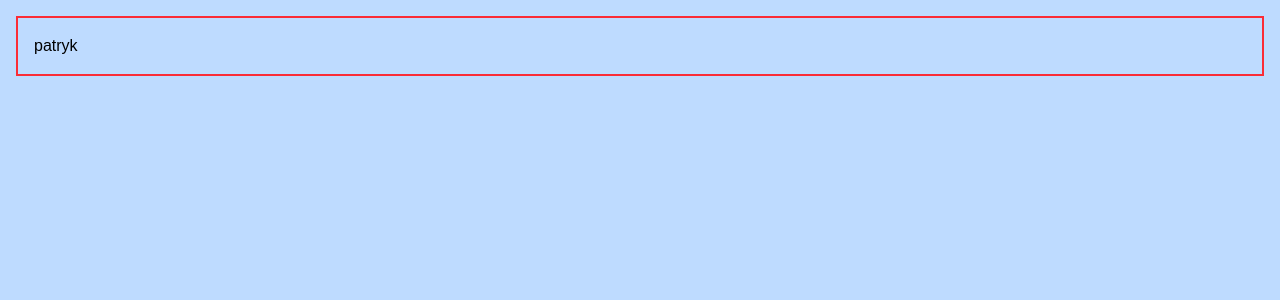
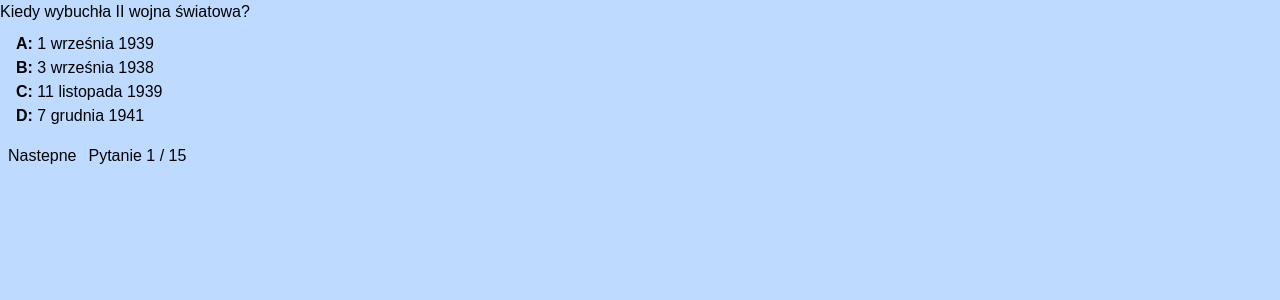
Before and after one commit to patrykator/graEdukacyjna, a Next.js app: page /quiz in a window 1280 px wide. Shown: the top 300 px of the page. Built offline with nearby package versions, Linux system fonts and the light colour scheme.

Commit message:
Refactor code structure for improved readability and maintainability

```diff
--- a/app/quiz/page.tsx
+++ b/app/quiz/page.tsx
@@ -1,6 +1,209 @@
-function page() {
+"use client";
 
-  return <div className="border-2  border-red-500 p-4 m-4">patryk</div>;
+import Link from "next/link";
+import { useState } from "react";
+
+export default function Page() {
+  const [currentQuestion, setCurrentQuestion] = useState<number>(0);
+
+  const pytania = [
+    {
+      question: "Kiedy wybuchła II wojna światowa?",
+      answers: {
+        A: "1 września 1939",
+        B: "3 września 1938",
+        C: "11 listopada 1939",
+        D: "7 grudnia 1941",
+      },
+      correct: "A",
+    },
+    {
+      question: "Kto był pierwszym królem Polski?",
+      answers: {
+        A: "Mieszko I",
+        B: "Bolesław Chrobry",
+        C: "Kazimierz Wielki",
+        D: "Władysław Łokietek",
+      },
+      correct: "B",
+    },
+    {
+      question: "W którym roku miała miejsce bitwa pod Grunwaldem?",
+      answers: {
+        A: "1386",
+        B: "1400",
+        C: "1410",
+        D: "1434",
+      },
+      correct: "C",
+    },
+    {
+      question: "Które państwo jako pierwsze zaatakowały Niemcy w 1939 roku?",
+      answers: {
+        A: "Francję",
+        B: "Polskę",
+        C: "Norwegię",
+        D: "Czechosłowację",
+      },
+      correct: "B",
+    },
+    {
+      question: "Kiedy odbył się chrzest Polski?",
+      answers: {
+        A: "966",
+        B: "972",
+        C: "997",
+        D: "1025",
+      },
+      correct: "A",
+    },
+    {
+      question: "Kto był przywódcą powstania warszawskiego?",
+      answers: {
+        A: "Tadeusz Bór-Komorowski",
+        B: "Władysław Anders",
+        C: "Stanisław Sosabowski",
+        D: "Stefan Rowecki",
+      },
+      correct: "A",
+    },
+    {
+      question: "W którym roku Polska odzyskała niepodległość?",
+      answers: {
+        A: "1914",
+        B: "1918",
+        C: "1920",
+        D: "1939",
+      },
+      correct: "B",
+    },
+    {
+      question: "Kto był pierwszym prezydentem Rzeczypospolitej Polskiej?",
+      answers: {
+        A: "Józef Piłsudski",
+        B: "Gabriel Narutowicz",
+        C: "Ignacy Mościcki",
+        D: "Stanisław Wojciechowski",
+      },
+      correct: "B",
+    },
+    {
+      question: "Kiedy miała miejsce bitwa pod Wiedniem?",
+      answers: {
+        A: "1655",
+        B: "1683",
+        C: "1700",
+        D: "1772",
+      },
+      correct: "B",
+    },
+    {
+      question: "Kto był przywódcą Solidarności?",
+      answers: {
+        A: "Lech Wałęsa",
+        B: "Tadeusz Mazowiecki",
+        C: "Wojciech Jaruzelski",
+        D: "Bronisław Geremek",
+      },
+      correct: "A",
+    },
+    {
+      question: "W którym roku upadł komunizm w Polsce?",
+      answers: {
+        A: "1980",
+        B: "1985",
+        C: "1989",
+        D: "1991",
+      },
+      correct: "C",
+    },
+    {
+      question: "Kiedy miały miejsce rozbiory Polski?",
+      answers: {
+        A: "w latach 1772–1795",
+        B: "w latach 1700–1720",
+        C: "w latach 1800–1815",
+        D: "w latach 1750–1760",
+      },
+      correct: "A",
+    },
+    {
+      question: "Kto był królem Polski podczas potopu szwedzkiego?",
+      answers: {
+        A: "Zygmunt III Waza",
+        B: "Władysław IV Waza",
+        C: "Jan Kazimierz",
+        D: "Stanisław August Poniatowski",
+      },
+      correct: "C",
+    },
+    {
+      question: "Kiedy wybuchło powstanie listopadowe?",
+      answers: {
+        A: "1830",
+        B: "1846",
+        C: "1863",
+        D: "1918",
+      },
+      correct: "A",
+    },
+    {
+      question: "Kto był ostatnim królem Polski?",
+      answers: {
+        A: "Stanisław August Poniatowski",
+        B: "Jan III Sobieski",
+        C: "August II Mocny",
+        D: "Zygmunt III Waza",
+      },
+      correct: "A",
+    },
+  ];
+
+  const current = pytania[currentQuestion];
+  const lastQuestion = pytania.length;
+
+
+
+  return (
+    <div>
+      {current ? (
+        <div className="mb-4">
+          <h3 className="m-0">{current.question}</h3>
+          <ul className="mt-2 ml-4">
+            {Object.entries(current.answers).map(([key, text]) => (
+              <li key={key}>
+                <strong>{key}:</strong> {text}
+              </li>
+            ))}
+          </ul>
+        </div>
+      ) : (
+        <div>Brak pytań</div>
+      )}
+
+      <div className="mt-3">
+        <button
+          onClick={() => setCurrentQuestion((q) => Math.max(0, q - 1))}
+          disabled={currentQuestion === 0}
+        >
+          {currentQuestion !== 0 ? 'Poprzednie' : ''}
+
+        </button>
+
+        <button
+          onClick={() =>
+            setCurrentQuestion((q) => Math.min(pytania.length - 1, q + 1))
+          }
+          disabled={currentQuestion >= pytania.length - 1}
+          className="ml-2"
+        >
+          {currentQuestion + 1 === lastQuestion ? (<Link href='/results'>Zakoncz</Link>) : "Nastepne"}
+        </button>
+
+        <span className="ml-3">
+          Pytanie {currentQuestion + 1} / {pytania.length}
+        </span>
+      </div>
+    </div>
+  );
 }
-
-export default page;
--- /dev/null
+++ b/app/results/page.tsx
@@ -0,0 +1,5 @@
+function page() {
+  return <div>skibidi</div>;
+}
+
+export default page;
```
Also changed, not shown: 1 other file (tests, documents, lock files or other folders).
